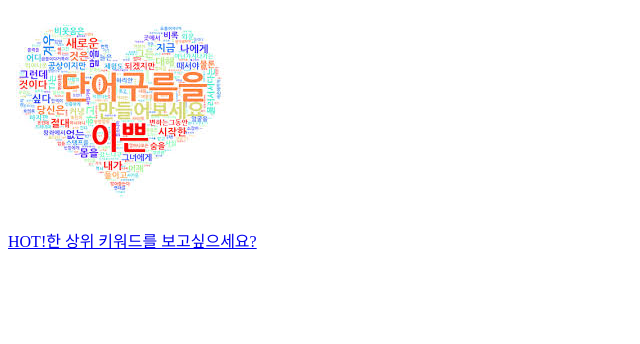
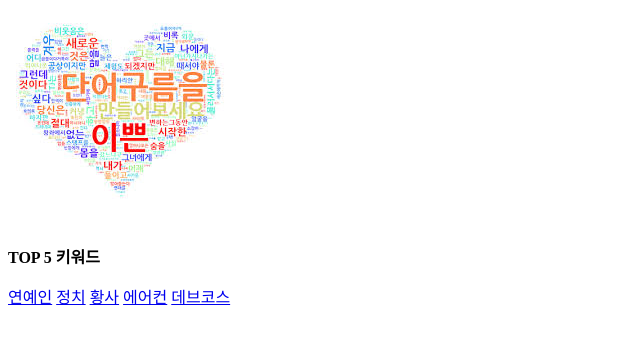
Before and after one commit to HotIssue4You/backend, a Django app: page / in a window 1280 px wide. Shown: the part 120-464 px from the top of the page, without its empty margins (0-640 px from the left). Run offline with Django 4.2, Linux system fonts and the light colour scheme; tables that the repository leaves empty hold one stand-in row (values such as "Sample post").

Commit message:
[FEAT] TOP 5 키워드 링크 기능 추가

```diff
--- a/mainpage/templates/index.html
+++ b/mainpage/templates/index.html
@@ -22,6 +22,11 @@
         <br>
         <img src="{% static 'images/wordcloudSample.png' %}" />
         <br>
-        <a href="https://search.naver.com/search.naver?where=news&ie=utf8&sm=nws_hty&query=%EB%89%B4%EC%8A%A4">HOT!한 상위 키워드를 보고싶으세요?</a>
+        <div>
+            <p><b>TOP 5 키워드</b></p>
+            {% for i in hot %}
+                <a href="https://search.naver.com/search.naver?where=news&ie=utf8&sm=nws_hty&query={{i}}">{{i}}</a>
+            {% endfor %}
+        </div>
     </body>
 </html>
--- a/mainpage/views.py
+++ b/mainpage/views.py
@@ -8,6 +8,7 @@ def index(request):
     context = {
         "now" : timezone.localtime().strftime('%Y-%m-%d'), # 현재 시각
         "latest" : WordCloud.objects.last(), # 가장 최근 저장된 것
+        "hot" : ["연예인","정치","황사","에어컨","데브코스"], # wordcloud의 상위 5개 키워드를 가져오면 될 듯
         "times" : [0,1,2,3,4,5,6,7,8,9,10,11,12,13,14,15,16,17,18,19,20,21,22,23]
     }
     return render(request, "index.html", context)
```
